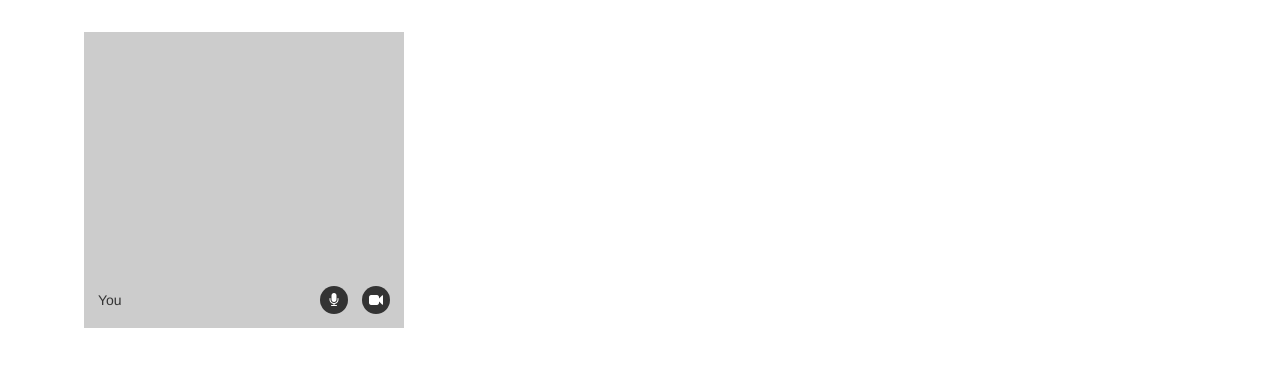
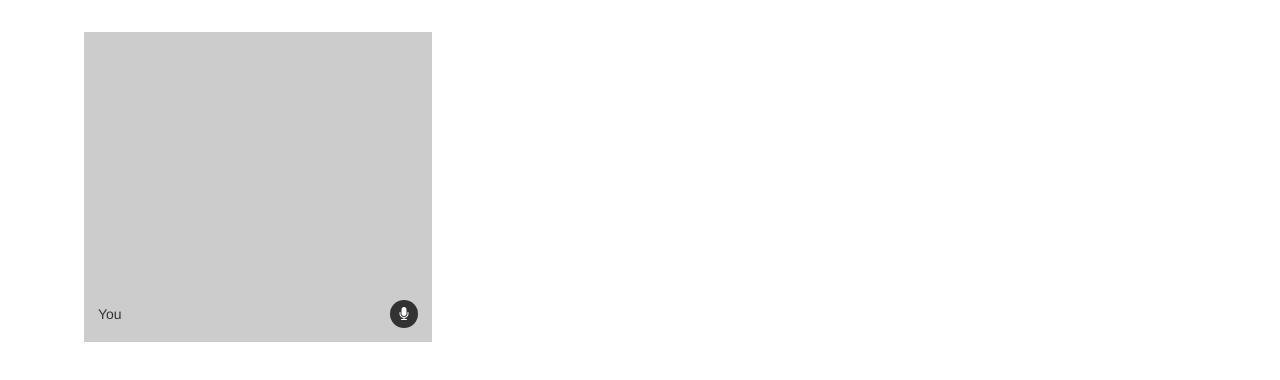
Before and after one commit to joebandenburg/webrtc, a website: page public/room.html in a window 1280 px wide. Shown: the part 54-434 px from the top of the page. Drawn offline with nearby package versions, Linux system fonts and the light colour scheme.

Commit message:
Make camera button only visible if camera present

```diff
--- a/public/client.js
+++ b/public/client.js
@@ -267,15 +267,21 @@
         };
 
         // This function relies on a URL format of <host>/rooms/<room name>
+        // It should probably be improved
         function getRoom() {
             var path = $location.absUrl();
             var pathComponents = path.split('/');
             return decodeURIComponent(pathComponents[4]);
         }
 
+        function hasCamera () {
+            return localStream && localStream.getVideoTracks().length > 0;
+        }
+
         $scope.self = {
             isSelf: true,
             muted: false,
+            hasCamera: hasCamera,
             name: localStorage["name"]
         };
         $scope.room = room;
--- a/public/room.html
+++ b/public/room.html
@@ -40,7 +40,7 @@
             <button class="bigButton fa"
                     ng-class="{'fa-microphone': !self.muted, 'fa-microphone-slash': self.muted}"
                     ng-click="self.muted = !self.muted"></button>
-            <button class="bigButton fa fa-video-camera"></button>
+            <button class="bigButton fa fa-video-camera" ng-show="self.hasCamera()"></button>
         </div>
     </div>
     <div class="participant" ng-repeat="(id, peer) in peers">
--- a/public/style.css
+++ b/public/style.css
@@ -4,6 +4,7 @@
     display: flex;
     flex-direction: column;
     background-color: #cccccc;
+    padding: 1em;
 }
 
 .participant .content {
@@ -42,7 +43,6 @@
 }
 
 .caption {
-    padding: 1em;
     flex-grow: 1;
 }
 
@@ -50,6 +50,7 @@
     display: flex;
     align-items: center;
     justify-content: center;
+    margin-top: 1em;
 }
 
 .bigButton {
@@ -59,9 +60,5 @@
     padding: 0.5em;
     width: 28px;
     border-radius: 100px;
-    margin: 1em 0 1em 1em;
+    margin-left: 1em;
 }
-
-.bigButton:last-child {
-    margin-right: 1em;
-}
```
